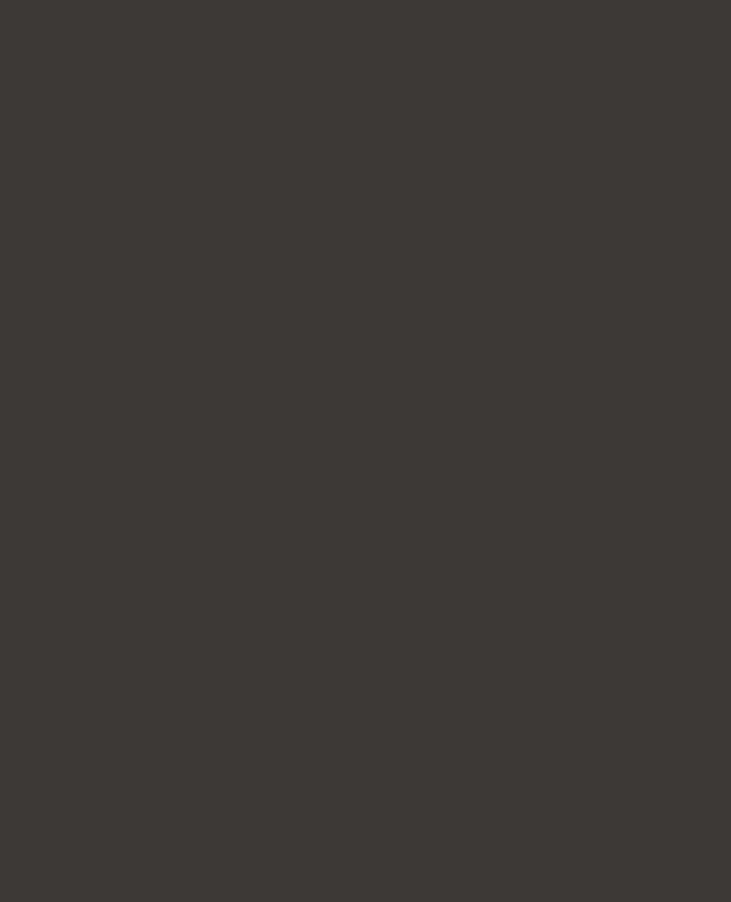
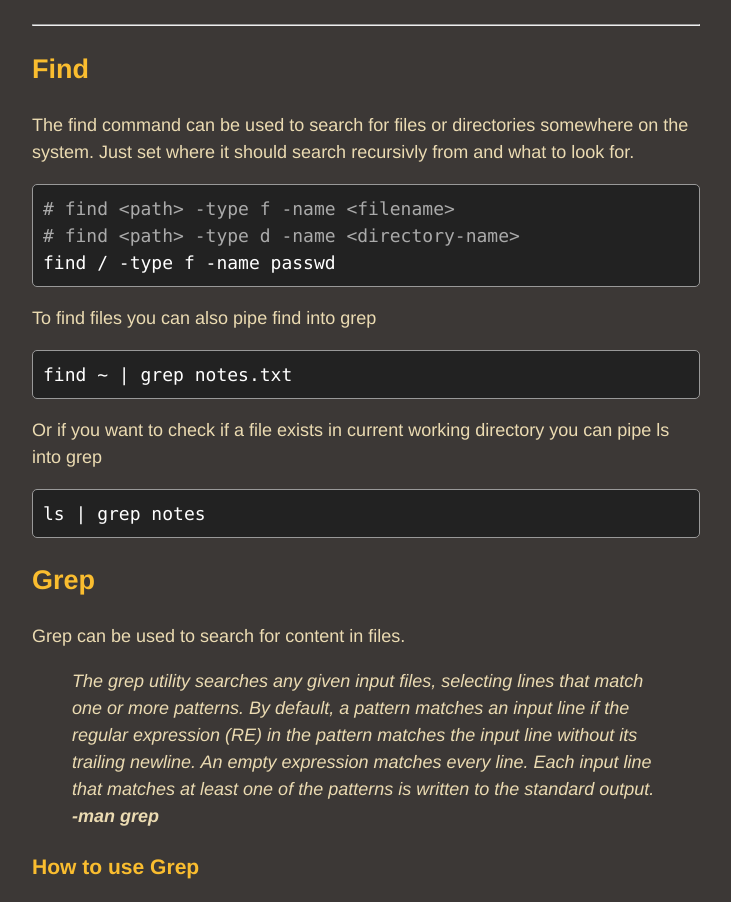
Before and after one commit to l4rma/magelssen.io, a React app in the folder frontend/: page /Articles/searching in a window 1280 px wide. Before the commit this address had no page. Shown: the part 193-1095 px from the top of the page, without its empty margins (274-1005 px from the left). Before the commit the page ends 800 px from the top, so only its background shows below. Built offline with nearby package versions, Linux system fonts and the light colour scheme.

Commit message:
added searching article

```diff
--- a/frontend/src/App.jsx
+++ b/frontend/src/App.jsx
@@ -5,6 +5,7 @@ import ErrorView from "./pages/ErrorView";
 import Articles from "./pages/articles";
 import ThisWebsite from "./pages/this-website";
 import Tar from "./pages/tar";
+import Searching from "./pages/searching";
 import { Route, Routes } from "react-router-dom"
 import { BrowserRouter } from "react-router-dom";
 
@@ -19,6 +20,7 @@ function App() {
                     <Route path="/Articles" element={<Articles />} />
                     <Route path="/Articles/this-website" element={<ThisWebsite />} />
                     <Route path="/Articles/tar" element={<Tar />} />
+                    <Route path="/Articles/searching" element={<Searching />} />
                     <Route path="/*" element={<ErrorView error={404}/>} />
                 </Routes>
             </div>
--- a/frontend/src/css/styles.css
+++ b/frontend/src/css/styles.css
@@ -78,6 +78,7 @@ body {
     color: #fabd2f;
 }
 .article-list {
+    text-align: left;
     list-style-type: none;
     padding: 0;
     margin: 0;
--- a/frontend/src/pages/articles.jsx
+++ b/frontend/src/pages/articles.jsx
@@ -3,7 +3,14 @@ export default function Articles() {
     return(
         <>
             <h1>Articles</h1>
+            <hr />
+            <br />
             <ul className="article-list">
+                <li>
+                    <Link to="/Articles/searching">
+                        Find and Grep - How to search in a Unix system
+                    </Link>
+                </li>
                 <li>
                     <Link to="/Articles/tar">
                         Tar - Extracting .tar.gz files
@@ -11,7 +18,7 @@ export default function Articles() {
                 </li>
                 <li>
                     <Link to="/Articles/this-website">
-                        Creating this website: Dev log
+                        Creating this website - Dev log
                     </Link>
                 </li>
             </ul>
--- /dev/null
+++ b/frontend/src/pages/searching.jsx
@@ -0,0 +1,129 @@
+export default function searching() {
+  return(
+    <>
+      <div className="article-text">
+      <h1 className="article-header">How to search in a Unix system like
+        Linux or macOS</h1>
+      <hr />
+        <h2 className="article-sub-header" id="find">Find</h2>
+
+        <p>
+          The find command can be used to search for files or directories
+          somewhere on the system. Just set where it should search
+          recursivly from and what to look for.
+        </p>
+
+        <pre><code>
+          <span className="code-comment"># find &lt;path&gt; -type f -name &lt;filename&gt;<br />
+            # find &lt;path&gt; -type d -name &lt;directory-name&gt;</span><br />
+          find / -type f -name passwd
+        </code></pre>
+
+        <p>
+          To find files you can also pipe find into grep
+        </p>
+
+        <pre><code>find ~ | grep notes.txt</code></pre>
+
+        <p>
+          Or if you want to check if a file exists in current working directory
+          you can pipe ls into grep
+        </p>
+
+        <pre><code>ls | grep notes</code></pre>
+        <h2 className="article-sub-header" id="grep">Grep</h2>
+
+        <p>
+          Grep can be used to search for content in files.<br />
+          <blockquote><em>
+          The grep utility searches any given input files, selecting lines
+          that match one or more patterns. By default, a pattern matches an input
+          line if the regular expression (RE) in the pattern matches the input
+          line without its trailing newline. An empty expression matches every
+          line. Each input line that matches at least one of the patterns is
+          written to the standard output. <strong>-man grep</strong></em>
+          </blockquote>
+        </p>
+
+        <h3 className="article-sub-header" id="how-to-use-grep">How to use Grep</h3>
+        <pre><code>grep [OPTION...] &lt;PATTERN&gt; [FILE...]</code></pre>
+        <h3 className="article-sub-header" id="options">Some options</h3>
+        <table>
+          <thead>
+            <tr class="header">
+              <th>Flag</th>
+              <th>Description</th>
+            </tr>
+          </thead>
+          <tbody>
+            <tr class="odd">
+              <td>-r</td>
+              <td>Recursive search</td>
+            </tr>
+            <tr class="even">
+              <td>-n</td>
+              <td>Line number</td>
+            </tr>
+            <tr class="odd">
+              <td>-i</td>
+              <td>Ignore case</td>
+            </tr>
+            <tr class="even">
+              <td>-w</td>
+              <td>Match exact word</td>
+            </tr>
+            <tr class="odd">
+              <td>-c</td>
+              <td>Count number of occurrences</td>
+            </tr>
+            <tr class="even">
+              <td>-l</td>
+              <td>Return filename only</td>
+            </tr>
+          </tbody>
+        </table>
+
+        <h3 className="article-sub-header">Examples using Grep</h3>
+        <p>
+          Search for pattern in file.
+          Returns the lines matching the pattern
+        </p>
+
+        <pre><code>
+          grep h1 homepage.html<br />
+
+          <span className="code-comment">output:<br />
+            &emsp; &lt;h1&gt;Welcome&lt;/h1&gt;
+          </span></code></pre>
+
+        <p>
+          Search for pattern in files located in current working directory.
+          Return the file name of files that include the pattern.
+        </p>
+
+        <pre><code>
+          grep -rl h1<br />
+
+          <span className="code-comment">output:<br />
+            ./homepage.html<br />
+            ./archive.html<br />
+            ./index.html<br />
+          </span></code></pre>
+
+        <p>
+          From current working directory, search recursively through all files.
+          Returns the filename, line number and line that matches the pattern.
+        </p>
+
+        <pre><code>
+          grep -rn &quot;banana&quot;<br />
+
+          <span className="code-comment">output: <br />
+            ./shoppinglist.yaml:34: &emsp; - banana<br />
+            ./personal/food_I_like.txt:2: &emsp; Banana: I like bananas.<br />
+
+          </span></code></pre>
+      </div>
+    </>
+  );
+}
--- a/frontend/src/pages/tar.jsx
+++ b/frontend/src/pages/tar.jsx
@@ -1,9 +1,9 @@
 export default function tar() {
   return(
     <>
+      <div className="article-text">
       <h1 className="article-header">Tar - Extracting .tar.gz files</h1>
       <hr />
-      <div className="article-text">
         <p>
           <strong>tl;dr:</strong> Tar files are kinda like zip files. Extract
           tar.gz files with
```
